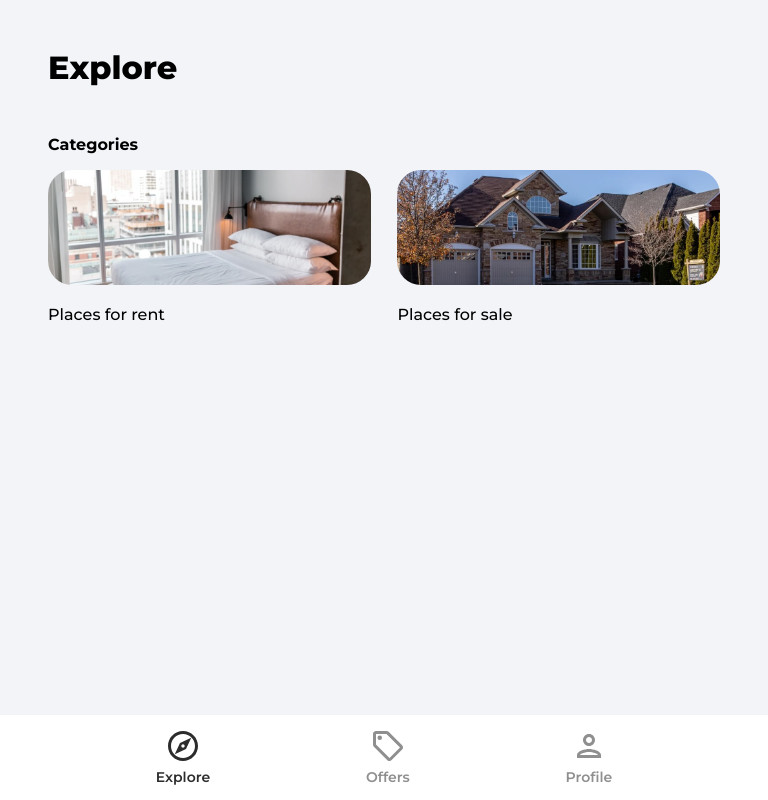
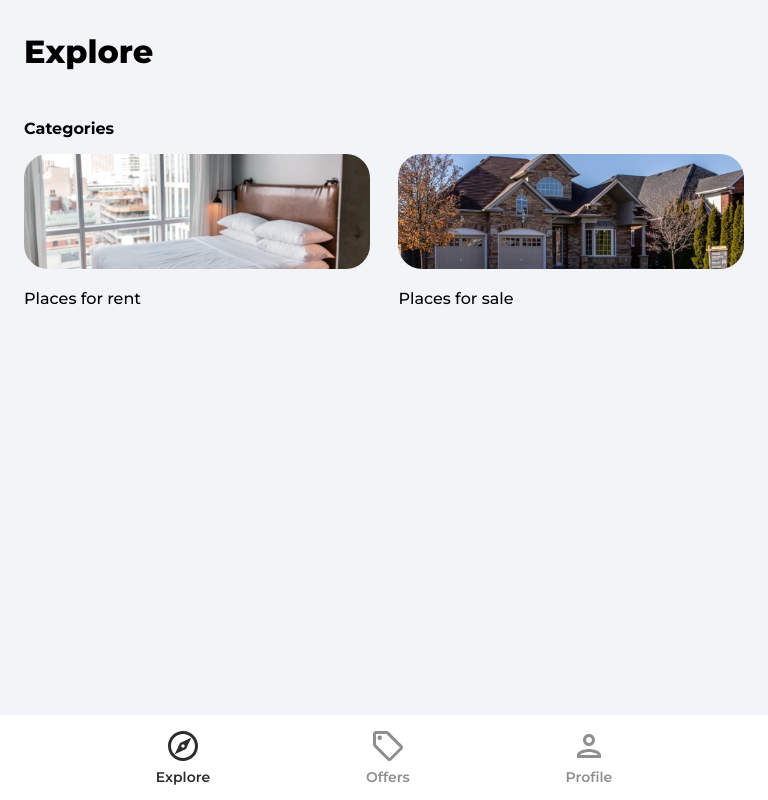
Before and after one commit to AshwiniParaye1/The_Home_Genies, a React (Create React App) app: page / in a window 768 px wide. Built offline with nearby package versions, Linux system fonts and the light colour scheme; no server answers; the database is empty.

Commit message:
css modified

```diff
--- a/src/index.css
+++ b/src/index.css
@@ -115,7 +115,7 @@ button {
   }
 }
 
-@media (max-width: 1024px) and (min-width: 300px) {
+@media (max-width: 1024px) and (min-width: 400px) {
 
   .pageContainer,
   .offers,
@@ -123,7 +123,7 @@ button {
   .listingDetails,
   .category,
   .explore {
-    margin: 3rem;
+    margin: 1.5rem;
     /* padding-bottom: 5rem; */
     /* overflow: hidden; */
   }
```
